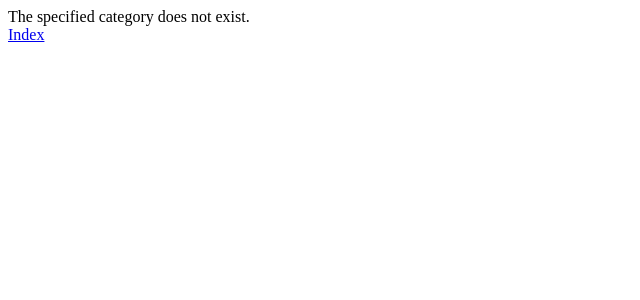
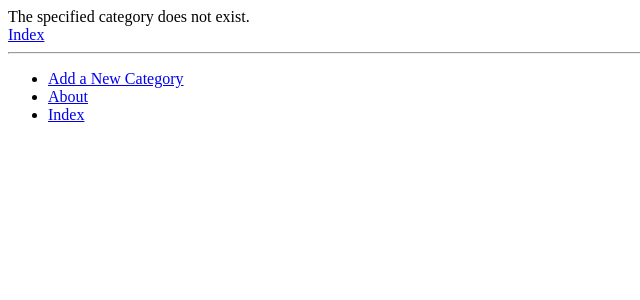
Before and after one commit to zhuowang1997/tango_with_django_project, a Django app: page /rango/category/1/ in a window 1280 px wide. Shown: the top 300 px of the page, without its empty margins (0-640 px from the left). Run offline with Django 3.2, Linux system fonts and the light colour scheme; data that the repository does not hold is empty.

Commit message:
chapter8

```diff
--- /dev/null
+++ b/templates/rango/base.html
@@ -0,0 +1,26 @@
+<!DOCTYPE html>
+{% load staticfiles %}
+
+<html>
+    <head>
+        <title> Rango -
+            {% block title_block %}
+            How to Tango with Django!
+            {% endblock %}
+        </title>
+    </head>
+    <body>
+        <div>
+            {% block body_block %}
+            {% endblock %}
+            </div>
+            <hr />
+            <div>
+            <ul>
+            <li><a href="{% url 'rango:add_category' %}">Add a New Category</a></l\i>
+            <li><a href="{% url 'rango:about' %}">About</a></li>
+            <li><a href="{% url 'rango:index' %}">Index</a></li>
+            </ul>
+            </div>
+    </body>
+</html>
--- a/templates/rango/category.html
+++ b/templates/rango/category.html
@@ -1,13 +1,15 @@
-<!DOCTYPE html>
+{% extends 'rango/base.html' %}
+{% load staticfiles %}
 
-<html>
+{% block title_block %}
+    {% if category %}
+        {{ category.name }}
+    {% else %}
+        Unknown Category
+    {% endif %}
+{% endblock %}
 
-    <head>
-        <title>Rango</title>
-    </head>
-
-    <body>
-        <div>
+{% block body_block %}
     {% if category %}
     <h1>{{ category.name }}</h1>
     {% if pages %}
@@ -30,6 +32,4 @@
     <div>
     <a href="/rango/">Index</a>
     </div>
-    </body>
-
-</html>
+{%endblock%}
```
Lines whose indentation alone changed are shown as unchanged.
